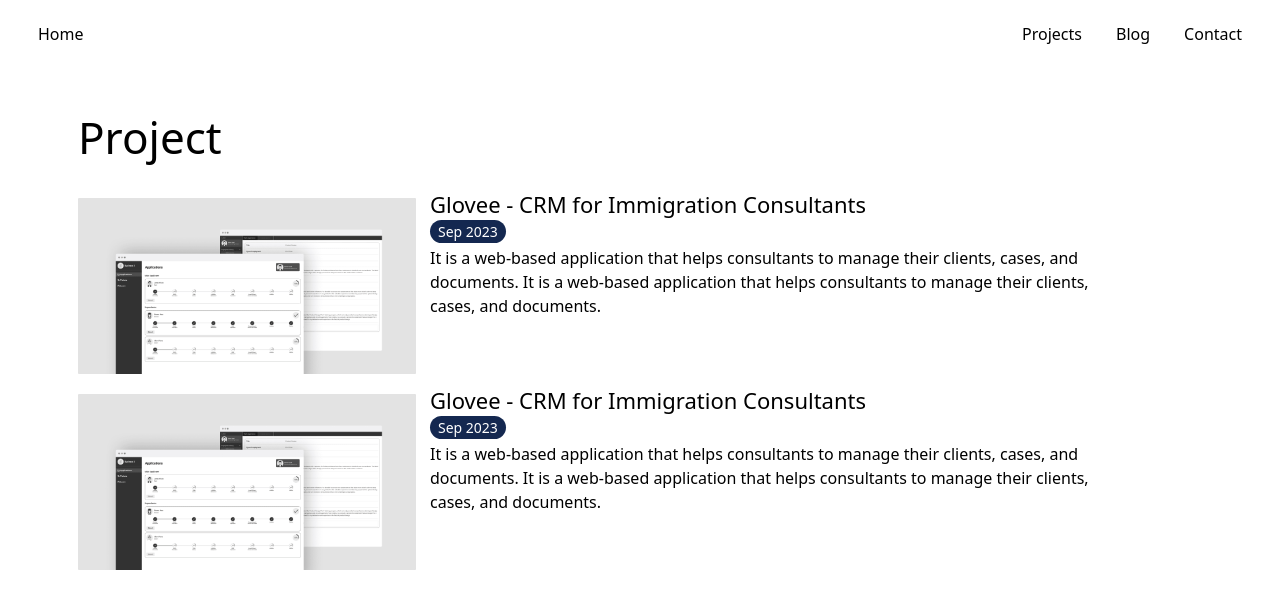
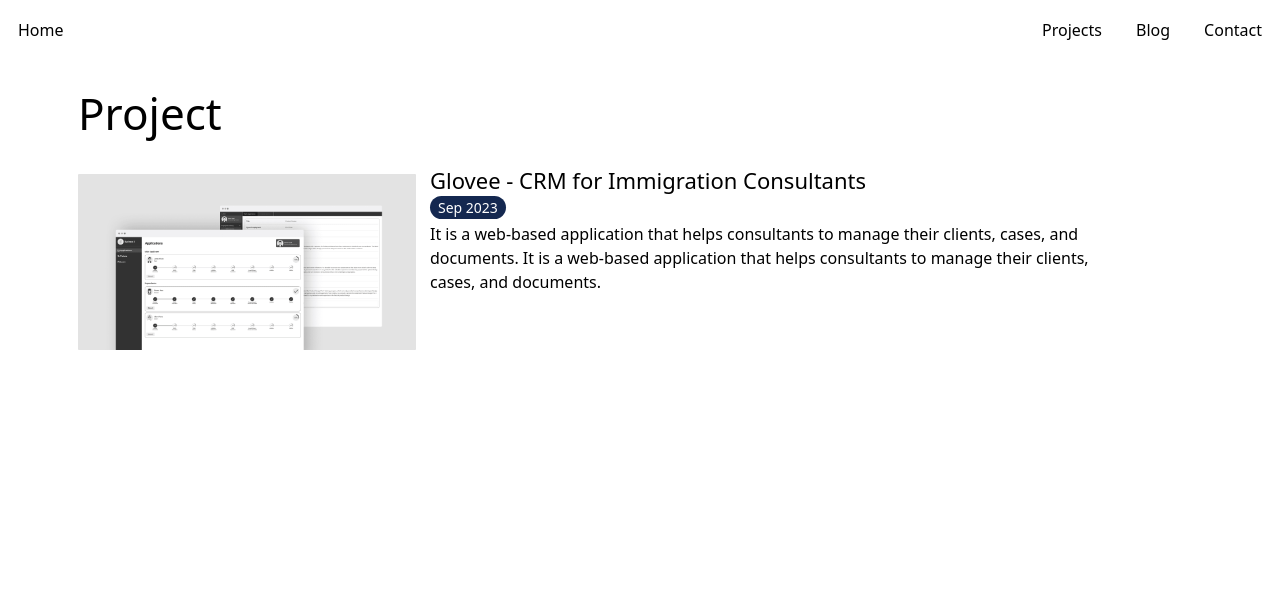
Before and after one commit to hannah-habibpour/portfolio, a Next.js app: page /projects in a window 1280 px wide. Shown: the top 608 px of the page. Built offline with nearby package versions, Linux system fonts and the light colour scheme.

Commit message:
Update app page andlayout

```diff
--- a/app/layout.tsx
+++ b/app/layout.tsx
@@ -10,7 +10,7 @@
 }) {
   return (
     <html lang="en">
-      <body className="h-svh md:overflow-hidden px-[38px] py-[22px]">
+      <body className="h-svh px-[38px] py-[22px]">
         <div className="hidden md:block">
           <Navbar />
         </div>
--- a/app/projects/page.tsx
+++ b/app/projects/page.tsx
@@ -11,9 +11,6 @@
       {projects.map((project) => (
         <ProjectCard key={project.id} project={project} />
       ))}
-      {projects.map((project) => (
-        <ProjectCard key={project.id} project={project} />
-      ))}
     </div>
   );
 }
--- a/components/navbar.tsx
+++ b/components/navbar.tsx
@@ -2,7 +2,7 @@
 
 export default function Navbar() {
   return (
-    <div className="flex justify-between">
+    <div className="flex justify-between fixed w-full top-0 left-0 bg-white px-[18px] pt-[18px]">
       <div>
         <p>
           <Link href="/">Home</Link>
```
